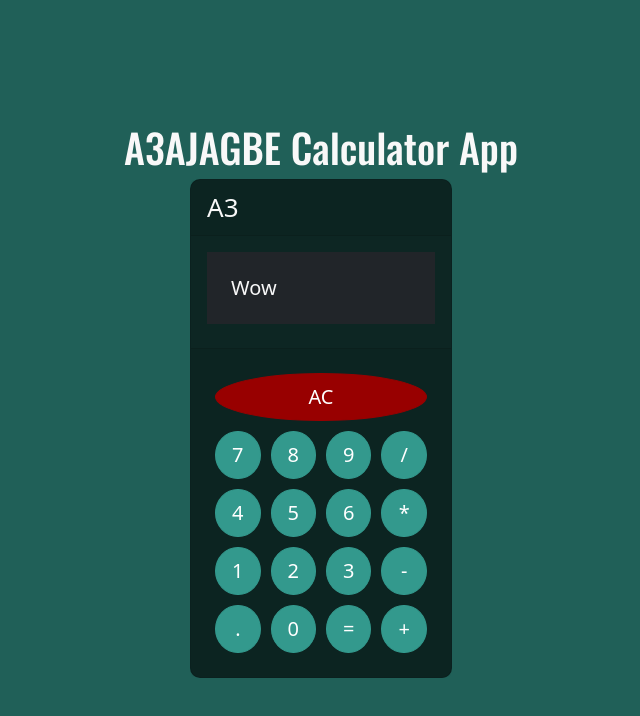
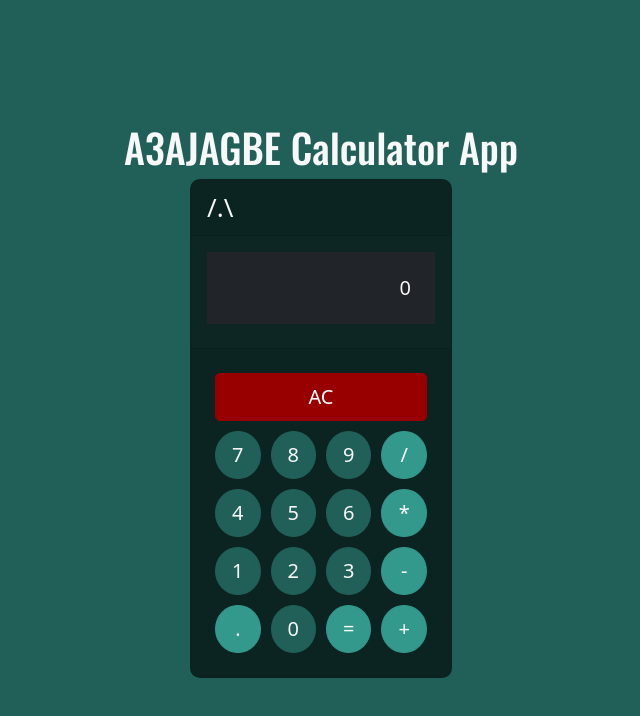
Before and after one commit to A3AJAGBE/react-calculator, a React (Create React App) app: page / in a window 1280 px wide. Shown: the top 716 px of the page, without its empty margins (319-959 px from the left). Built offline with nearby package versions, Linux system fonts and the light colour scheme.

Commit message:
Update commit

```diff
--- a/src/App.js
+++ b/src/App.js
@@ -9,30 +9,28 @@ const App = () => {
     <Container fluid id="App-Container">
       <h1>A3AJAGBE Calculator App</h1>
 	  	<Card id="Card-Main">
-		  	<Card.Header>A3</Card.Header>
+		  	<Card.Header>/.\</Card.Header>
 			<Card.Body>
-				<Card.Title className="bg-dark p-4" id="display"> Wow </Card.Title>
+				<Card.Title className="bg-dark p-4 text-end" id="display"> 0 </Card.Title>
 			</Card.Body>
 			<Card.Footer className="Calc-Grid p-4">
-				<Button size="lg" className="Calc-Btn" id="clear">AC</Button>
-				<Button size="lg" className="Calc-Btn" id="seven">7</Button>
-				<Button size="lg" className="Calc-Btn" id="eight">8</Button>
-				<Button size="lg" className="Calc-Btn" id="nine">9</Button>
+				<Button size="lg" className="" id="clear">AC</Button>
+				<Button size="lg" className="theme-button" id="seven">7</Button>
+				<Button size="lg" className="theme-button" id="eight">8</Button>
+				<Button size="lg" className="theme-button" id="nine">9</Button>
 				<Button size="lg" className="Calc-Btn" id="divide">/</Button>
-				<Button size="lg" className="Calc-Btn" id="four">4</Button>
-				<Button size="lg" className="Calc-Btn" id="five">5</Button>
-				<Button size="lg" className="Calc-Btn" id="six">6</Button>
+				<Button size="lg" className="theme-button" id="four">4</Button>
+				<Button size="lg" className="theme-button" id="five">5</Button>
+				<Button size="lg" className="theme-button" id="six">6</Button>
 				<Button size="lg" className="Calc-Btn" id="multiply">*</Button>
-				<Button size="lg" className="Calc-Btn" id="one">1</Button>
-				<Button size="lg" className="Calc-Btn" id="two">2</Button>
-				<Button size="lg" className="Calc-Btn" id="three">3</Button>
+				<Button size="lg" className="theme-button" id="one">1</Button>
+				<Button size="lg" className="theme-button" id="two">2</Button>
+				<Button size="lg" className="theme-button" id="three">3</Button>
 				<Button size="lg" className="Calc-Btn" id="subtract">-</Button>
 				<Button size="lg" className="Calc-Btn" id="decimal">.</Button>
-				<Button size="lg" className="Calc-Btn" id="zero">0</Button>
+				<Button size="lg" className="theme-button" id="zero">0</Button>
 				<Button size="lg" className="Calc-Btn" id="equals">=</Button>
 				<Button size="lg" className="Calc-Btn" id="add">+</Button>
-
-
 			</Card.Footer>
 		</Card>
     </Container>
```
